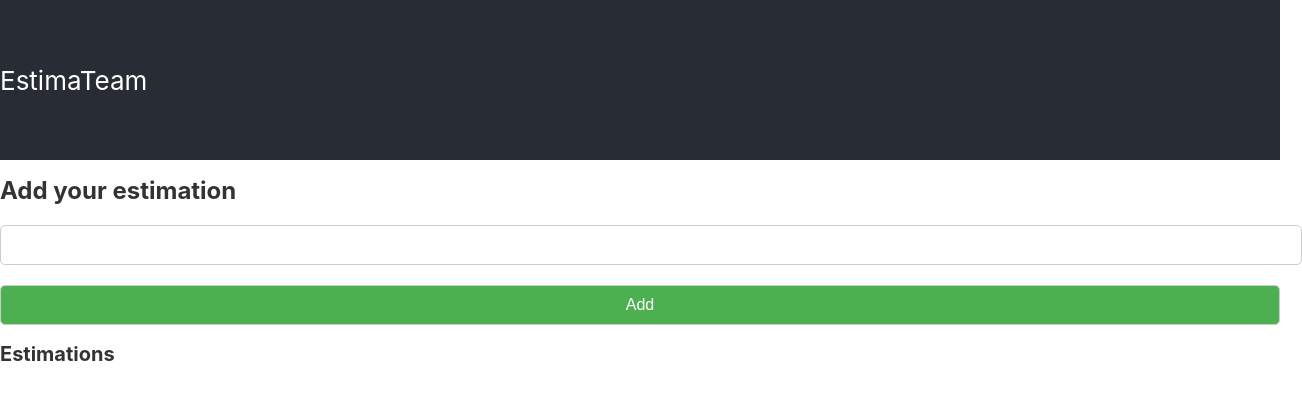
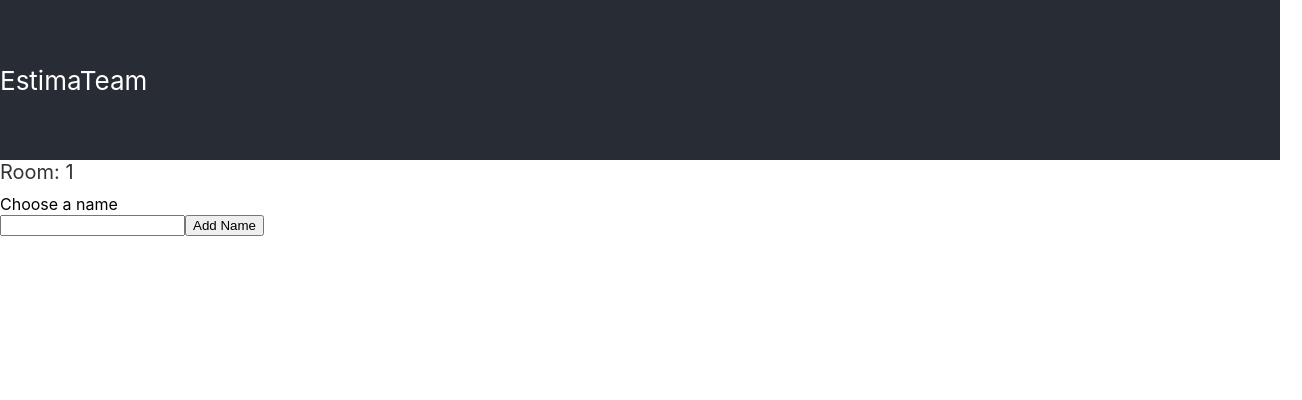
Before and after one commit to sky10p/EstimaTeam, a React (Create React App) app in the folder packages/frontend/: page /room/1 in a window 1280 px wide. Shown: the top 400 px of the page, 1302 px wide, since content can reach past the window. Built offline with nearby package versions, Linux system fonts and the light colour scheme.

Commit message:
feat: added room page

```diff
--- a/packages/frontend/package.json
+++ b/packages/frontend/package.json
@@ -12,6 +12,7 @@
     "@types/react-dom": "^18.2.19",
     "react": "^18.2.0",
     "react-dom": "^18.2.0",
+    "react-router-dom": "^6.22.0",
     "react-scripts": "5.0.1",
     "styled-components": "^6.1.8",
     "typescript": "^4.9.5",
--- a/packages/frontend/src/App.tsx
+++ b/packages/frontend/src/App.tsx
@@ -1,26 +1,18 @@
 import React from 'react';
 import './App.css';
-import { Header } from './components/Header/Header';
-import { EstimationInput } from './components/EstimationInput/EstimationInput';
-import { Estimation, EstimationOfPerson } from './types/Estimations';
-import { EstimationsTable } from './components/EstimationsTable/EstimationsTable';
+import { Route, BrowserRouter as Router, Routes } from 'react-router-dom';
+import { Room } from './pages/Room';
 
 const App = () => {
-  const [estimations, setEstimations] = React.useState<EstimationOfPerson[]>([]);
 
-  const estimationsChanged = (estimations: Estimation[]) => {
-    setEstimations([{person: "Pablo Guijarro", estimations: estimations}]);
-  }
   return (
-    <div>
-      <Header title='EstimaTeam' />
-      <div>
-        <EstimationInput onEstimationChange={estimationsChanged} />
-      </div>
-      <div>
-        <EstimationsTable estimations={estimations} />
-      </div>
-    </div>
+   <Router>
+     <Routes>
+        <Route path="/" element={<div>Create Room</div>} />
+        <Route path="/room/:id" element={<Room/>} />
+        <Route path='*' element={<div>Not Found</div>} />
+     </Routes>
+   </Router>
   );
 }
 
--- /dev/null
+++ b/packages/frontend/src/pages/Room.tsx
@@ -0,0 +1,47 @@
+import { Estimation, EstimationOfPerson } from "Estimations";
+import React from "react";
+import { EstimationInput } from "../components/EstimationInput/EstimationInput";
+import { EstimationsTable } from "../components/EstimationsTable/EstimationsTable";
+import { Header } from "../components/Header/Header";
+import { useParams } from "react-router-dom";
+import styled from "styled-components";
+
+const StyledRoom = styled.div`
+  color: #333;
+  font-size: 20px;
+  margin-bottom: 10px;
+  `;
+
+export const Room = () => {
+    const [estimations, setEstimations] = React.useState<EstimationOfPerson[]>([]);
+    const [personName, setPersonName] = React.useState<string>("");
+    const [choosenPersonName, setChoosenPersonName] = React.useState<boolean>(false);
+
+  const estimationsChanged = (estimations: Estimation[]) => {
+    setEstimations([{person: personName, estimations: estimations}]);
+  }
+
+  const {id} = useParams();
+
+  return (
+    <div>
+      <Header title='EstimaTeam' />
+      <StyledRoom>Room: {id}</StyledRoom>
+      {!choosenPersonName ? <><div>Choose a name</div>
+      <div id="addName">
+        <input type="text" value={personName} onChange={(e) => setPersonName(e.target.value)} />
+        <button onClick={() => setChoosenPersonName(true)}>Add Name</button>
+      </div>
+      </> : <><div id="estimations">
+      <div>
+        <EstimationInput onEstimationChange={estimationsChanged} />
+      </div>
+      <div>
+        <EstimationsTable estimations={estimations} />
+      </div>
+      </div>
+      </>}
+
+    </div>
+  );
+}
```
Also changed, not shown: packages/frontend/src/pages/CreateRoom.tsx (added), 1 other file (tests, documents, lock files or other folders).
